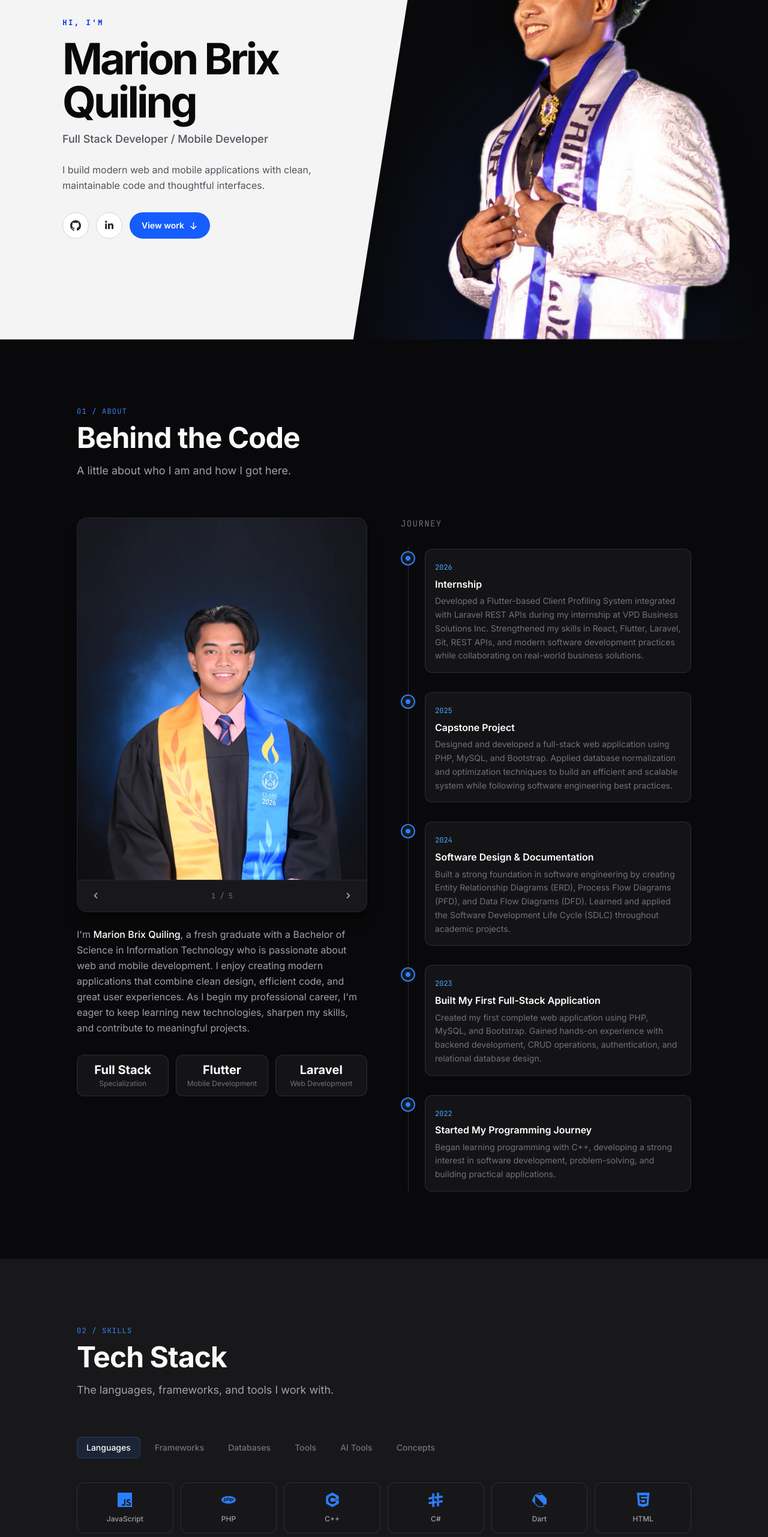
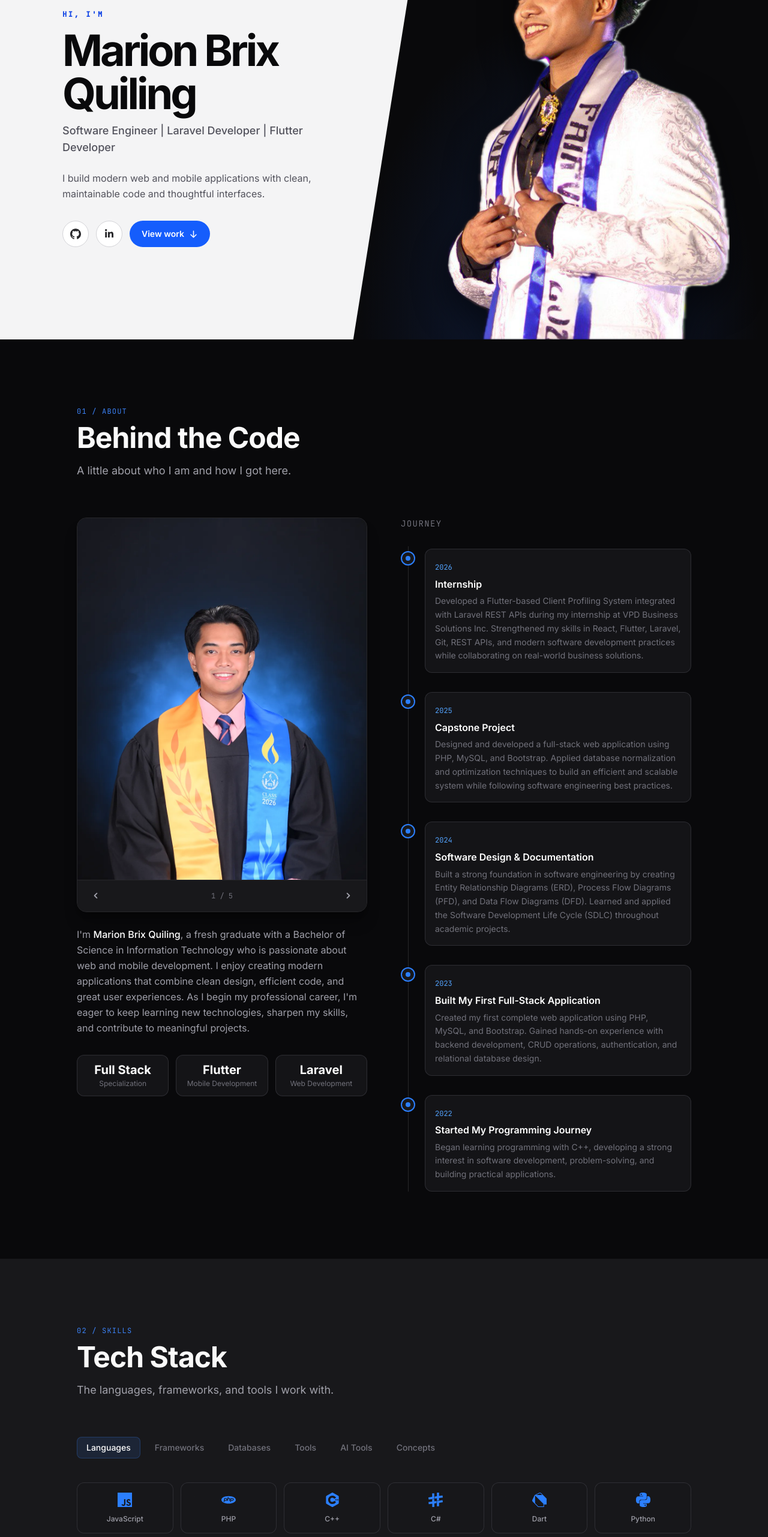
Before and after one commit to brixskata/Portfolio, a React (Vite) app: page / in a window 1280 px wide. Shown: the part 234-2797 px from the top of the page at 60% size. Built offline with nearby package versions, Linux system fonts and the light colour scheme.

Commit message:
job offer pls

```diff
--- a/src/components/sections/Hero.tsx
+++ b/src/components/sections/Hero.tsx
@@ -60,7 +60,7 @@ export default function Hero() {
             variants={itemVariants}
             className="mt-3 text-base font-medium text-zinc-400 md:text-zinc-600 sm:text-lg"
           >
-            Full Stack Developer / Mobile Developer
+          Software Engineer | Laravel Developer | Flutter Developer
           </motion.p>
           <motion.p
             variants={itemVariants}
--- a/src/components/sections/Skills.tsx
+++ b/src/components/sections/Skills.tsx
@@ -22,9 +22,10 @@ import {
   SiAnthropic,
   SiCursor,
   SiTestinglibrary,
+  SiPython,
 } from "react-icons/si";
 
-import { FaCss3Alt, FaRobot } from "react-icons/fa6";
+import { FaCode, FaCss3Alt, FaJava, FaRobot } from "react-icons/fa6";
 import SectionHeader from "../ui/SectionHeader";
 import { skillCategories } from "../../data/skills";
 
@@ -53,6 +54,9 @@ const ICON_MAP: Record<string, React.ReactNode> = {
   SiCursor: <SiCursor />,
   SiOpenai: <FaRobot />,
   SiTestinglibrary: <SiTestinglibrary />,
+  SiPython: <SiPython />,
+  FaJava: <FaJava />,
+  FaVisualBasic: <FaCode />,
 };
 
 const TECH_ACCENT = "#3b82f6";
--- a/src/data/skills.ts
+++ b/src/data/skills.ts
@@ -9,6 +9,9 @@ export const skillCategories: SkillCategory[] = [
       { name: "C++", icon: "SiCplusplus" },
       { name: "C#", icon: "SiCsharp" },
       { name: "Dart", icon: "SiDart" },
+      { name: "Python", icon: "SiPython" },
+      { name: "Java", icon: "FaJava" },
+      { name: "Visual Basic", icon: "FaVisualBasic" },
       { name: "HTML", icon: "SiHtml5" },
       { name: "CSS", icon: "SiCss3" },
     ],
```
Also changed, not shown: 1 other file (tests, documents, lock files or other folders).
